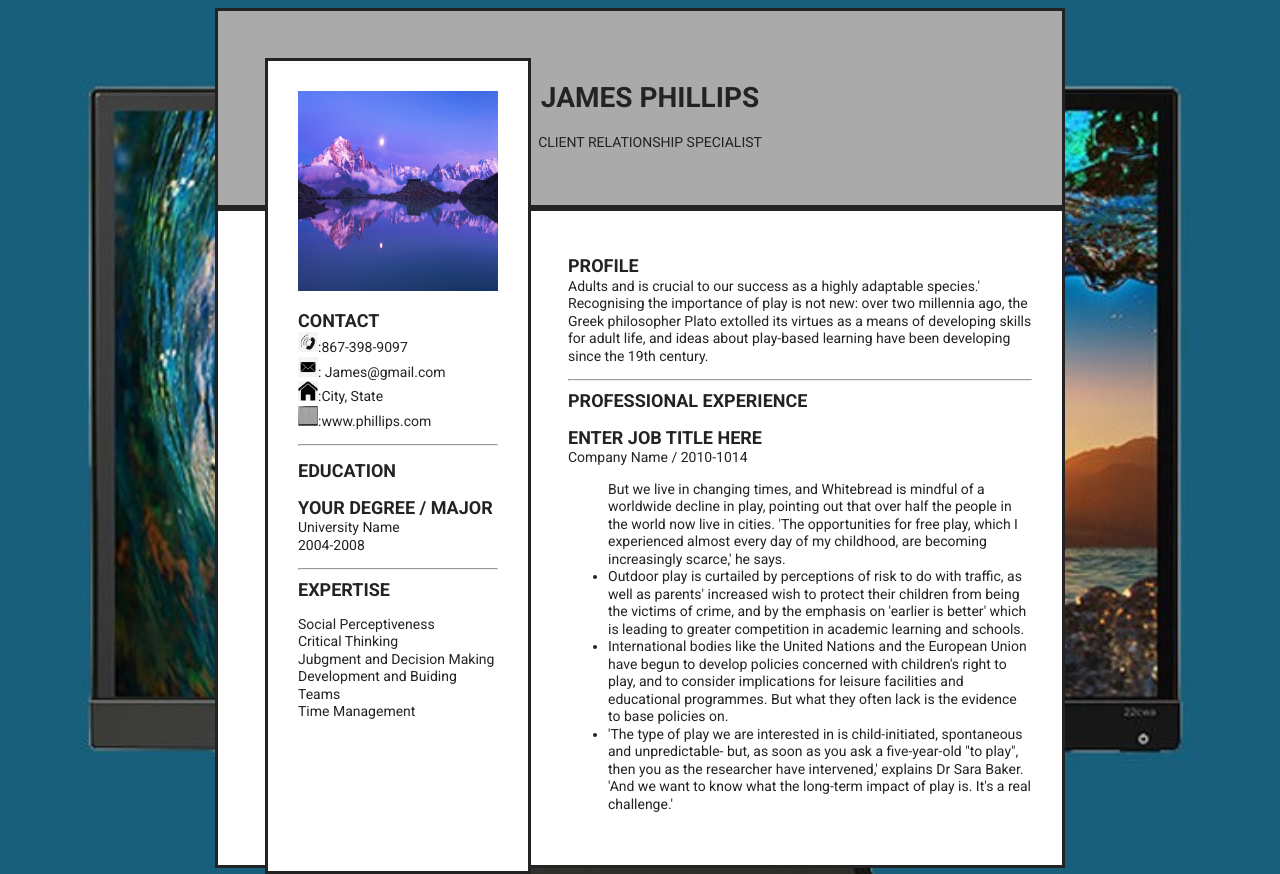
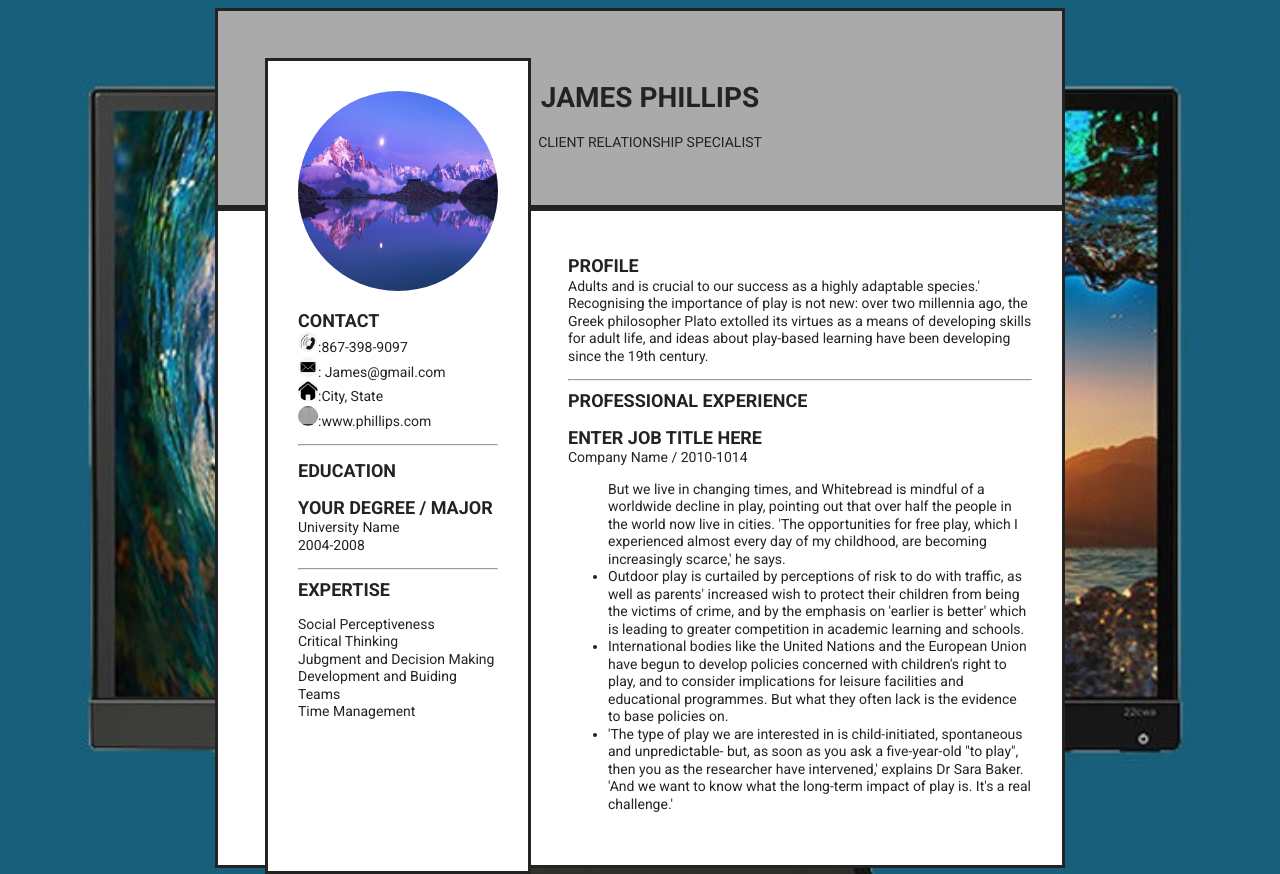
Before and after one commit to Ngo-Viet-Hoang/T2009M_WEB, a PHP site: page /LabS3.html in a window 1280 px wide. Run offline with PHP 8.4, Linux system fonts and the light colour scheme.

Commit message:
nộp Lab S3

```diff
--- a/css/LabS3.css
+++ b/css/LabS3.css
@@ -64,3 +64,6 @@ b{
 hr{
     color: #608812;
 }
+div img{
+    border-radius: 100px;
+}
```
